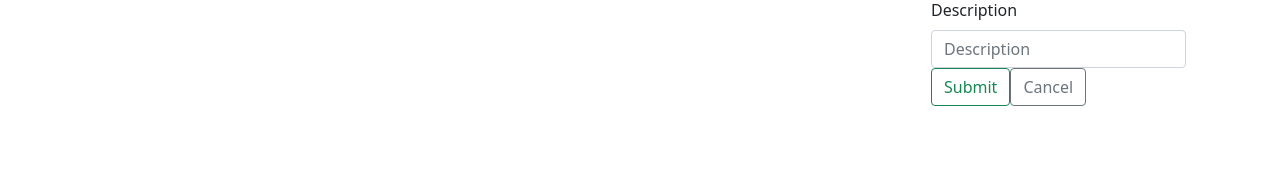
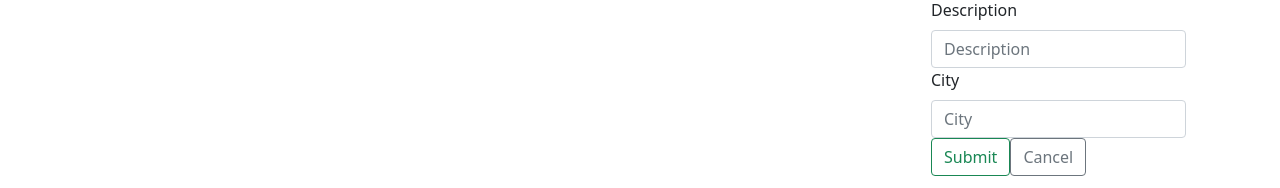
Before and after one commit to laviluv/Joblistings_Project, a React (Create React App) app in the folder client-frontend/: page / in a window 1280 px wide. Both pictures are taken after a click on the button "Add Joblisting". Shown: the part 268-456 px from the top of the page. Built offline with nearby package versions, Linux system fonts and the light colour scheme; no server answers.

Commit message:
Edit or Create Joblistings

```diff
--- a/client-frontend/src/app/layout/App.tsx
+++ b/client-frontend/src/app/layout/App.tsx
@@ -49,6 +49,15 @@ function App() {
         setEditMode(false);
     }
 
+    function handleCreateOrEditJoblisting(joblisting: Joblisting) {
+        //check if joblisting is created or existing getting edited
+        joblisting.id ? setJoblistings([...joblistings.filter(x => x.id !== joblisting.id, joblisting)])
+            //in case it doesn't exist
+            : setJoblistings([...joblistings, joblisting]);
+        setEditMode(false);
+        setSelectedJoblisting(joblisting);
+    }
+
     // <!--img src={logo} className="App-logo" alt="logo" /-->
     return (
 
@@ -73,6 +82,7 @@ function App() {
                         editMode={editMode}
                         openForm={handleFormOpen}
                         closeForm={handleFormClose}
+                        createOrEdit={handleCreateOrEditJoblisting}
                     />
 
                   </div>
--- a/client-frontend/src/features/joblistings/dashboard/JoblistingDashboard.tsx
+++ b/client-frontend/src/features/joblistings/dashboard/JoblistingDashboard.tsx
@@ -14,12 +14,13 @@ interface Props {
     editMode: boolean;
     openForm: (id: string) => void;
     closeForm: () => void;
+    createOrEdit: (joblisting: Joblisting) => void;
 
 }
 
 //destructure the joblisting to get access to the props
 export default function JoblistingDashboard({ joblistings, selectedJoblisting, selectJoblisting, cancelSelectJoblisting,
-    editMode, openForm, closeForm }: Props) {
+    editMode, openForm, closeForm, createOrEdit}: Props) {
     return (
         <div className="container">
             <div className="row">
@@ -37,7 +38,7 @@ export default function JoblistingDashboard({ joblistings, selectedJoblisting, s
                         cancelSelectJoblisting={cancelSelectJoblisting}
                         openForm={openForm} />}
                     {editMode &&
-                    <JoblistingForm closeForm={closeForm} joblisting={selectedJoblisting} />}
+                        <JoblistingForm closeForm={closeForm} joblisting={selectedJoblisting} createOrEdit={ createOrEdit} />}
                 </div>
             </div>
         </div>
--- a/client-frontend/src/features/joblistings/dashboard/JoblistingList.tsx
+++ b/client-frontend/src/features/joblistings/dashboard/JoblistingList.tsx
@@ -20,6 +20,7 @@ export default function JoblistingList({ joblistings, selectJoblisting }: Props)
                 <ListGroup.Item action key={joblisting.id} variant="light" >
                     <h5> {joblisting.title} </h5>
                     <p> {joblisting.date} </p>
+                    <p> {joblisting.city} </p>
                     <p> {joblisting.category} </p>
                     <Button className="float-right" as="input" onClick={() => selectJoblisting(joblisting.id)} variant="outline-dark"
                         size="sm" type="submit" value="View" />{' '}
--- a/client-frontend/src/features/joblistings/details/JoblistingDetails.tsx
+++ b/client-frontend/src/features/joblistings/details/JoblistingDetails.tsx
@@ -23,7 +23,8 @@ export default function JoblistingDetails({ joblisting, cancelSelectJoblisting,
                     <i className="bi bi-info-circle-fill"></i>
                     {joblisting.title}</Card.Title>
                 <Card.Subtitle className="mb-2 text-muted">{joblisting.date}  ({joblisting.category})</Card.Subtitle>
-            <Card.Text>
+                <Card.Text>
+                    {joblisting.city} -
                         {joblisting.description}
                 </Card.Text>
                 <ButtonGroup>
--- a/client-frontend/src/features/joblistings/form/JoblistingForm.tsx
+++ b/client-frontend/src/features/joblistings/form/JoblistingForm.tsx
@@ -8,11 +8,12 @@ import { Joblisting } from '../../../app/models/joblisting';
 interface Props {
     joblisting: Joblisting | undefined;
     closeForm: () => void;
+    createOrEdit: (joblisting: Joblisting) => void;
 }
 
 
 //destructure the joblisting props
-export default function JoblistingForm({ joblisting: selectedJoblisting, closeForm }: Props) {
+export default function JoblistingForm({ joblisting: selectedJoblisting, closeForm, createOrEdit }: Props) {
 
 
     //populate initial state and store within component state with the help of useState hook
@@ -28,10 +29,11 @@ export default function JoblistingForm({ joblisting: selectedJoblisting, closeFo
     const [joblisting, setJoblisting] = useState(initialState);
 
     function handleSubmit() {
-        console.log(joblisting);
+        //console.log(joblisting);
+        createOrEdit(joblisting);
     }
 
-    function handleInputChange(event: ChangeEvent<HTMLInputElement>) {
+    function handleInputChange(event: ChangeEvent<HTMLInputElement | HTMLTextAreaElement>) {
         const { name, value } = event.target;
         setJoblisting({...joblisting, [name]: value})
     }
@@ -46,8 +48,15 @@ export default function JoblistingForm({ joblisting: selectedJoblisting, closeFo
 
         <Form.Group controlId="formDescription">
             <Form.Label>Description</Form.Label>
-            <Form.Control type="textarea" placeholder="Description" />
-        </Form.Group>
+                <Form.Control type="textarea" placeholder="Description" value={joblisting.description} name="title" onChange={handleInputChange}/>
+            </Form.Group>
+
+
+
+            <Form.Group controlId="formCity">
+                <Form.Label>City</Form.Label>
+                <Form.Control type="text" placeholder="City" value={joblisting.city} name="title" onChange={handleInputChange} />
+            </Form.Group>
 
         <Button variant="outline-success" type="submit">
                 Submit
```
Also changed, not shown: 1 other file (tests, documents, lock files or other folders).
